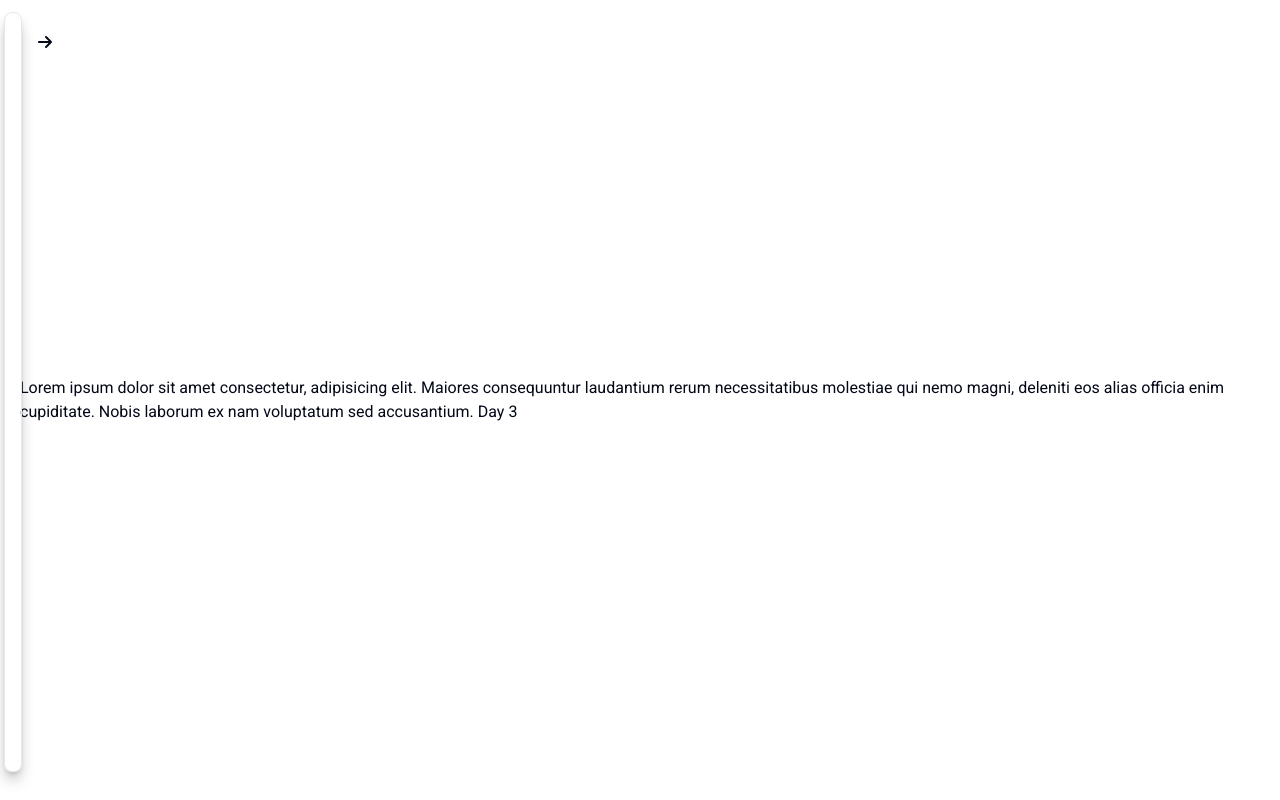
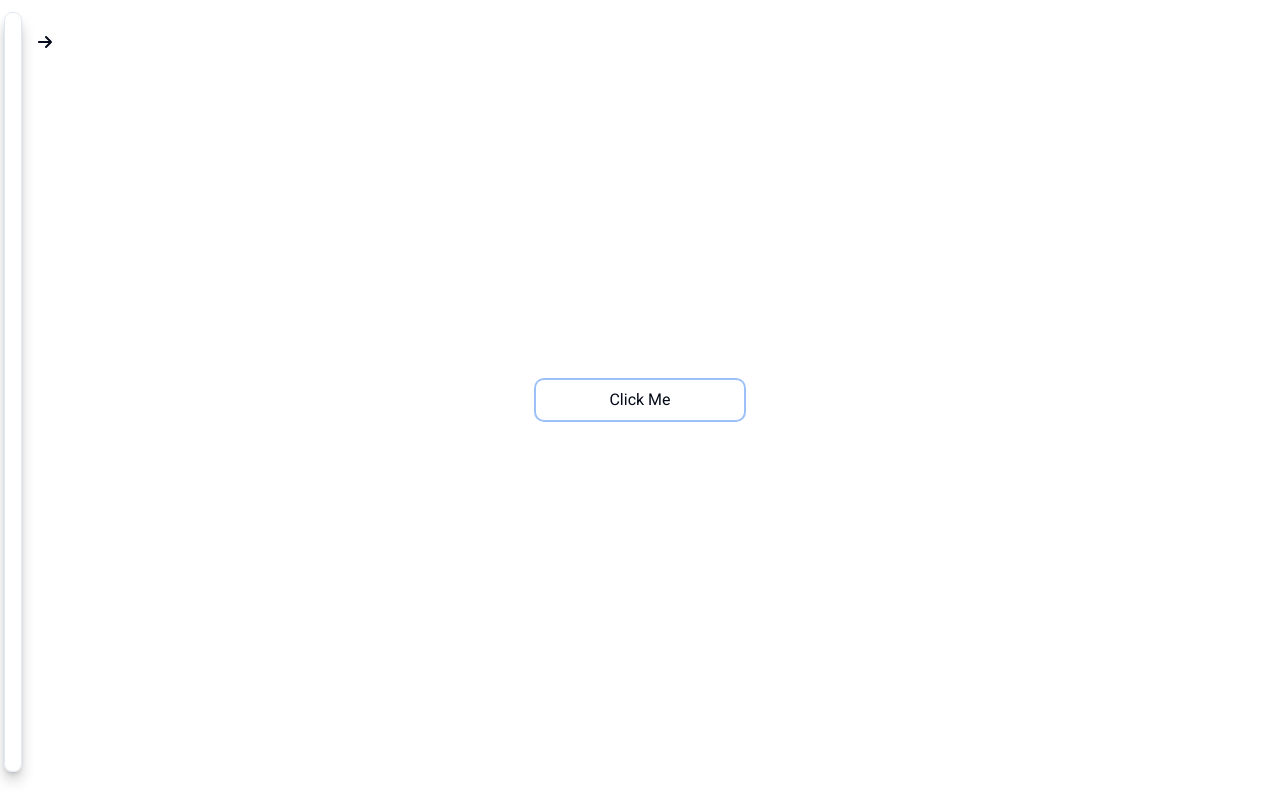
Before and after one commit to ZendeAditya/framer-motion-challenge, a Next.js app: page /challenges/Day3 in a window 1280 px wide. Built offline with nearby package versions, Linux system fonts and the light colour scheme.

Commit message:
Day 3 Button Animatio Completed

```diff
--- a/src/app/challenges/Day3/page.tsx
+++ b/src/app/challenges/Day3/page.tsx
@@ -1,19 +1,18 @@
-import React from 'react'
+import React from "react";
 import type { Metadata } from "next";
-type Props = {}
+import Day3Button from "@/components/Day3Button";
+type Props = {};
 
 export const metadata: Metadata = {
-  title: "Day 3 | animatin name here",
+  title: "Day 3 | Button Animation with skill",
   description: "Generated by create next app",
 };
 const page = (props: Props) => {
   return (
-    <div className='flex items-center justify-center min-h-screen px-5'>
-      <p>
-        Lorem ipsum dolor sit amet consectetur, adipisicing elit. Maiores consequuntur laudantium rerum necessitatibus molestiae qui nemo magni, deleniti eos alias officia enim cupiditate. Nobis laborum ex nam voluptatum sed accusantium. Day 3
-      </p>
+    <div className="flex items-center justify-center min-h-screen px-5">
+      <Day3Button />
     </div>
-  )
-}
+  );
+};
 
 export default page;
--- /dev/null
+++ b/src/components/Day3Button.tsx
@@ -0,0 +1,19 @@
+"use client";
+import React from "react";
+import { motion, Variants } from "framer-motion";
+type Props = {};
+
+const Day3Button = (props: Props) => {
+  return (
+    <div>
+      <motion.button
+        className="py-2 w-52 ring-2 rounded-lg"
+        whileTap={{ scale: 1.2 }}
+      >
+        Click Me
+      </motion.button>
+    </div>
+  );
+};
+
+export default Day3Button;
```
